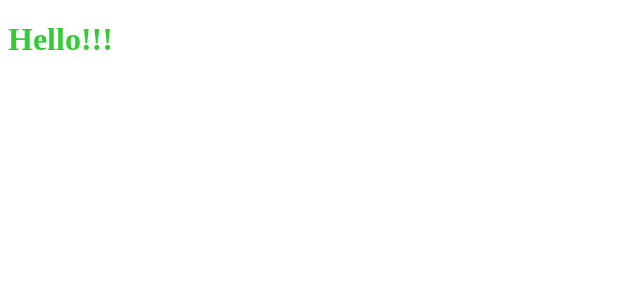
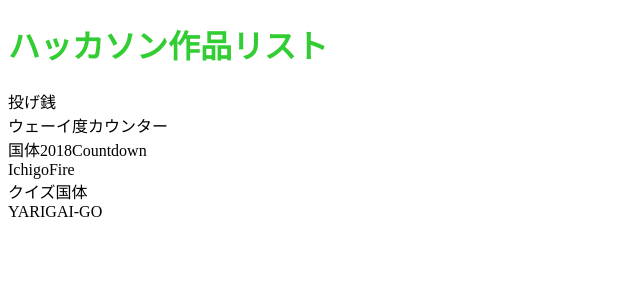
Before and after one commit to rch850/nextjs-demo, a Next.js app: page / in a window 1280 px wide. Shown: the top 300 px of the page, without its empty margins (0-640 px from the left). Built offline with nearby package versions, Linux system fonts and the light colour scheme.

Commit message:
👍 作品一覧を表示

```diff
--- a/pages/index.js
+++ b/pages/index.js
@@ -1,8 +1,29 @@
-// まずは挨拶
+// ハッカソンの作品一覧を表示する
 
-export default () => (
+import {Component} from 'react'
+
+export default class extends Component {
+    // 初期データを与える
+    static async getInitialProps() {
+        return {
+            products: [
+                { name: '投げ銭', team: '投げ銭' },
+                { name: 'ウェーイ度カウンター', team: 'ルービックキューブ' },
+                { name: '国体2018Countdown', team: '#国体好きと繋がりたい' },
+                { name: 'IchigoFire', team: 'ミンティア' },
+                { name: 'クイズ国体', team: 'はなれじま' },
+                { name: 'YARIGAI-GO', team: 'やりがい搾取し隊' }
+            ]
+        }
+    }
+
+    render() {
+        return(
             <div>
-        <h1>Hello!!!</h1>
+                <h1>ハッカソン作品リスト</h1>
+                {
+                    this.props.products.map(p => <div key={p.name}>{p.name}</div>)
+                }
 
                 <style jsx>{`
                     h1 {
@@ -11,3 +32,5 @@ export default () => (
                 `}</style>
             </div>
         )
+    }
+}
```
Lines whose indentation alone changed are shown as unchanged.
